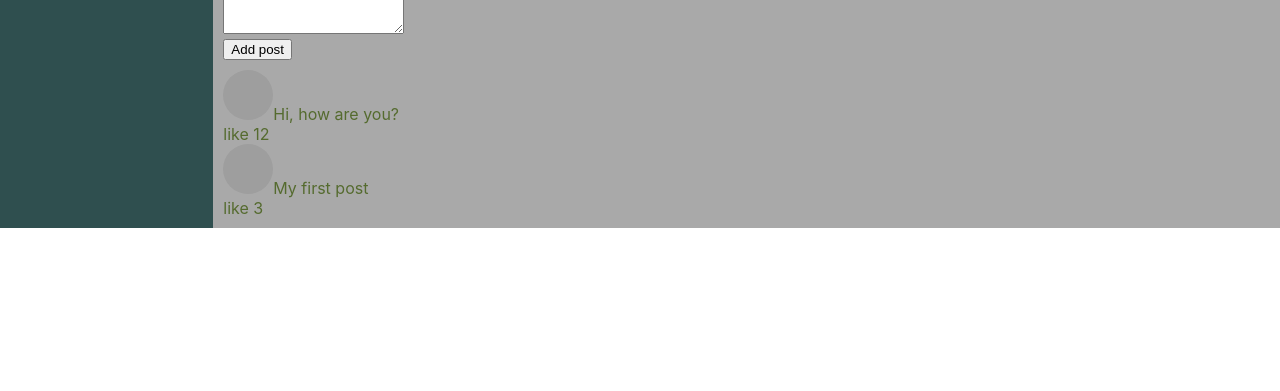
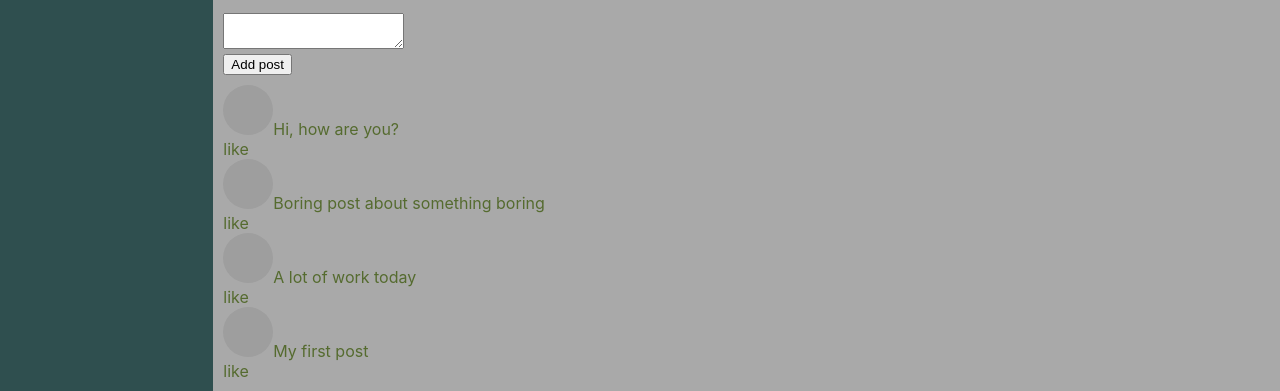
Before and after one commit to viktormishyn/react-social-media-app, a React (Create React App) app: page /profile in a window 1280 px wide. Shown: the part 481-872 px from the top of the page. Before the commit the page ends 800 px from the top, so only its background shows below. Built offline with nearby package versions, Linux system fonts and the light colour scheme; grey boxes are pictures that could not be loaded.

Commit message:
25. Refactor Dialogues component (map dialogues and messages arrays)

```diff
--- a/src/components/Dialogues/Dialogues.jsx
+++ b/src/components/Dialogues/Dialogues.jsx
@@ -1,5 +1,5 @@
 import s from './Dialogues.module.css'
-import {NavLink} from "react-router-dom";
+import {NavLink} from "react-router-dom"
 
 const DialogueItem = (props) => {
     let path = "/dialogues/" + props.id;
@@ -19,7 +19,7 @@
 
 const Dialogues = () => {
 
-    let dialoguesData = [
+    let dialogues = [
         {id: 1, name: 'Ben'},
         {id: 2, name: 'George'},
         {id: 3, name: 'Paul'},
@@ -28,7 +28,7 @@
         {id: 6, name: 'Diana'}
     ]
 
-    let messagesData = [
+    let messages = [
         {id: 1, message: 'Hi there!!!'},
         {id: 2, message: 'What\'s up'},
         {id: 3, message: 'I\'m tired :=(((('},
@@ -37,23 +37,16 @@
         {id: 6, message: 'cool man, I didn\'t see it\'s coming'},
     ]
 
+    let dialoguesElements = dialogues.map(d => (<DialogueItem name={d.name} id={d.id}/>))
+    let messagesElements = messages.map(m => (<Message message={m.message}/>))
+
     return (
         <div className={s.dialogues}>
             <div className={s.dialogueItems}>
-                <DialogueItem name={dialoguesData[0].name} id={dialoguesData[0].id}/>
-                <DialogueItem name={dialoguesData[1].name} id={dialoguesData[1].id}/>
-                <DialogueItem name={dialoguesData[2].name} id={dialoguesData[2].id}/>
-                <DialogueItem name={dialoguesData[3].name} id={dialoguesData[3].id}/>
-                <DialogueItem name={dialoguesData[4].name} id={dialoguesData[4].id}/>
-                <DialogueItem name={dialoguesData[5].name} id={dialoguesData[5].id}/>
+                {dialoguesElements}
             </div>
             <div className={s.messages}>
-                <Message message={messagesData[0].message}/>
-                <Message message={messagesData[1].message}/>
-                <Message message={messagesData[2].message}/>
-                <Message message={messagesData[3].message}/>
-                <Message message={messagesData[4].message}/>
-                <Message message={messagesData[5].message}/>
+                {messagesElements}
             </div>
         </div>
     );
--- a/src/components/Profile/MyPosts/MyPosts.jsx
+++ b/src/components/Profile/MyPosts/MyPosts.jsx
@@ -3,10 +3,15 @@
 
 const MyPosts = () => {
 
-    let postData = [
+    let posts = [
         {id: 1, post: 'Hi, how are you?', likesCount: 12},
-        {id: 2, post: 'My first post', likesCount: 3},
+        {id: 2, post: 'Boring post about something boring', likesCount: 3},
+        {id: 2, post: 'A lot of work today', likesCount: 7},
+        {id: 2, post: 'My first post', likesCount: 11},
+
     ]
+
+    let postsElements = posts.map(p => (<Post message={p.post}/>))
 
     return (
         <div className={s.postsBlock}>
@@ -21,8 +26,7 @@
             </div>
 
             <div className={s.posts}>
-                <Post message={postData[0].post} likesCount={postData[0].likesCount}/>
-                <Post message={postData[1].post} likesCount={postData[1].likesCount}/>
+                {postsElements}
             </div>
         </div>
     );
```
